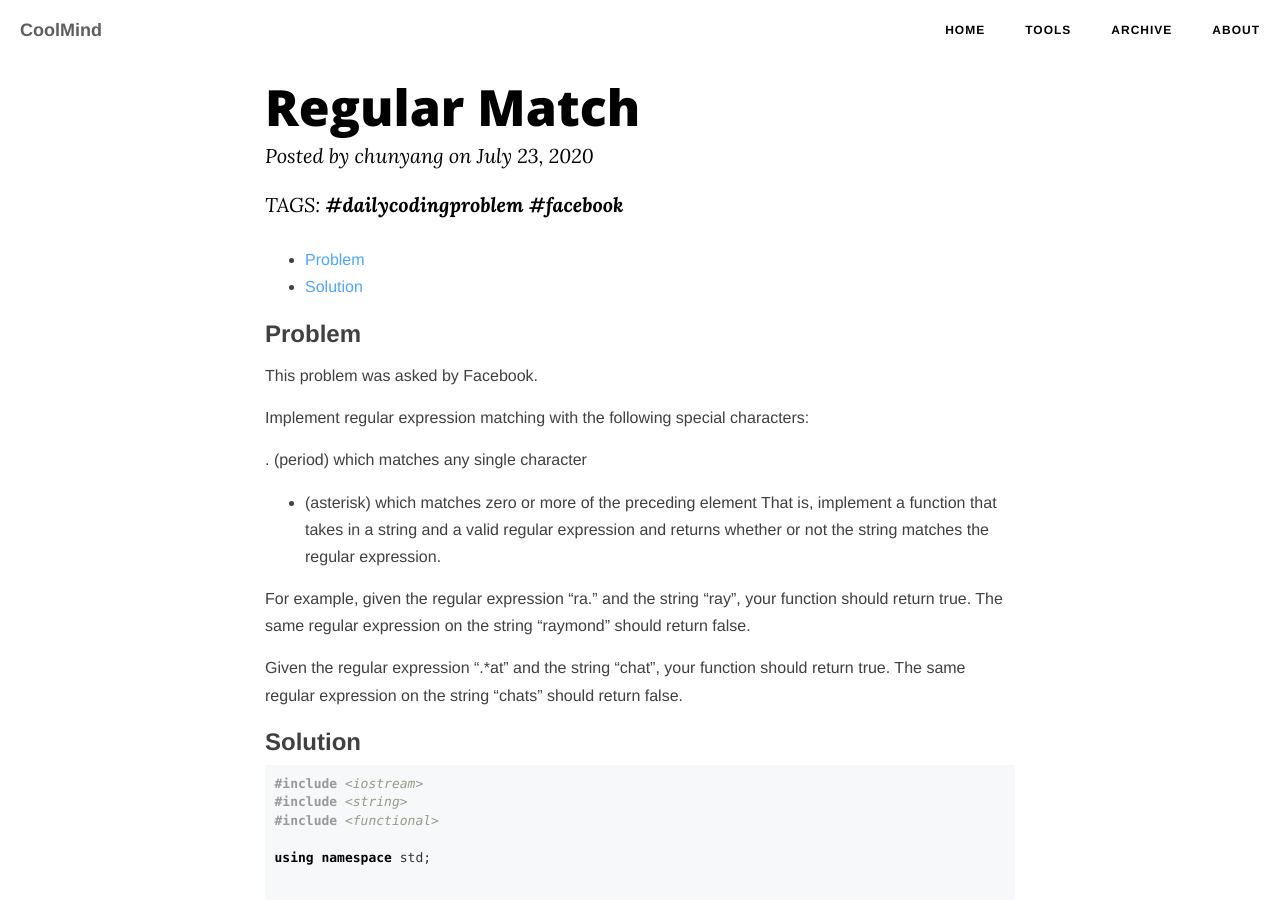
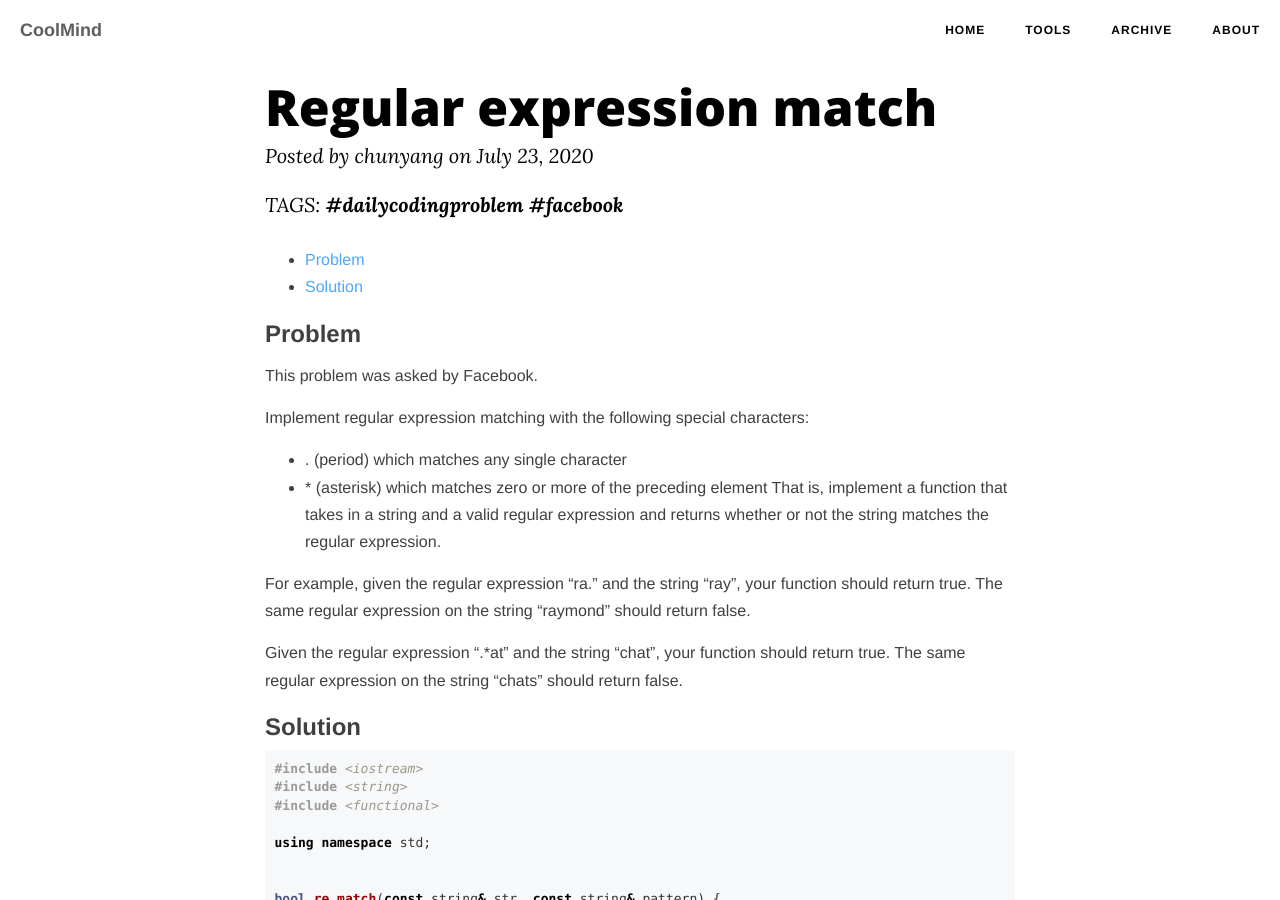
Before and after one commit to chunyang-wen/chunyang-wen.github.io, a Jekyll site: the page built from _posts/2020/2020-07-23-regular-match.md, in a window 1280 px wide and 900 px high. Built offline with Jekyll 4.4.1, drawn with Linux system fonts in a browser that asks for light colours; comment, search, counter and statistics services are not loaded.

Commit message:
add title and fix format

```diff
--- a/_posts/2020/2020-07-23-regular-match.md
+++ b/_posts/2020/2020-07-23-regular-match.md
@@ -1,6 +1,6 @@
 ---
 layout: post
-title:
+title: Regular expression match
 categories: [blog, algorithm]
 tags: [dailycodingproblem, facebook]
 ---
@@ -14,8 +14,8 @@ This problem was asked by Facebook.
 
 Implement regular expression matching with the following special characters:
 
-. (period) which matches any single character
-* (asterisk) which matches zero or more of the preceding element
++ \. (period) which matches any single character
++ \* (asterisk) which matches zero or more of the preceding element
 That is, implement a function that takes in a string and a valid regular expression and
 returns whether or not the string matches the regular expression.
 
```
